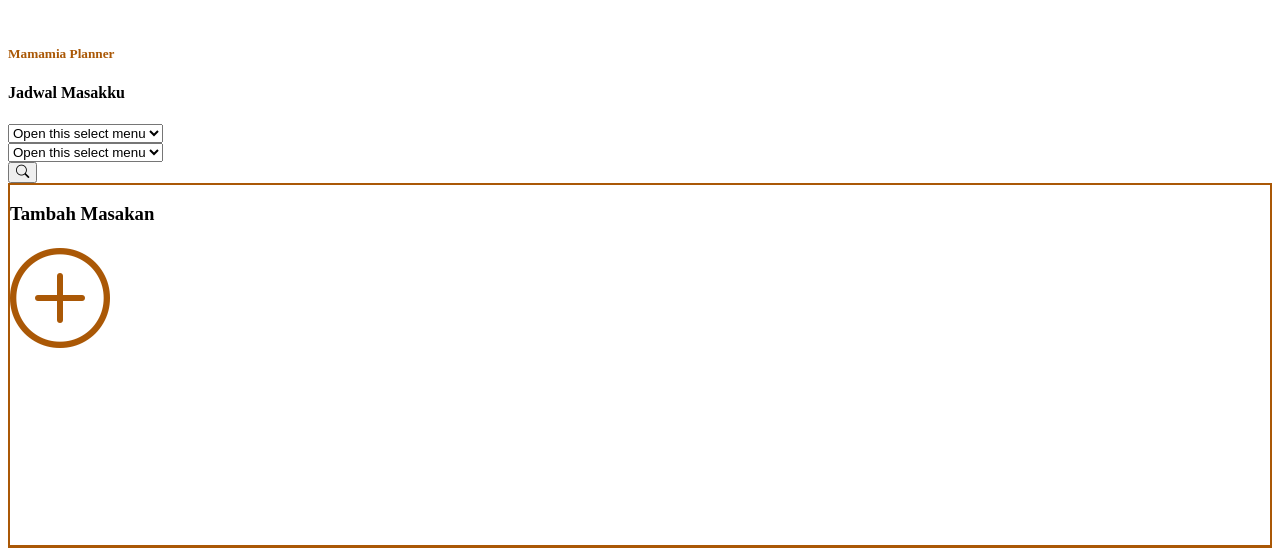
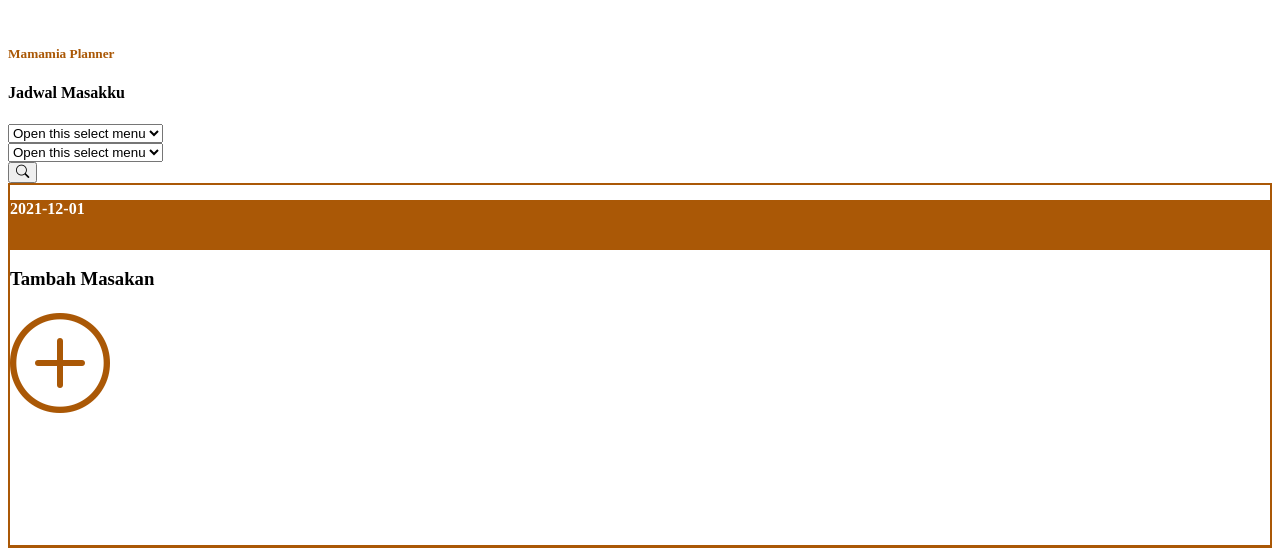
Before and after one commit to nadiaamanda-22/mamamiaplanner, a CodeIgniter app: the page made by application/views/frontend/penjadwalan/index.php in a window 1280 px wide. Shown: the part 546-1094 px from the top of the page. Run offline with CodeIgniter, Linux system fonts and the light colour scheme.

Commit message:
Edit Penjadwalan Terbaru

```diff
--- a/application/views/frontend/penjadwalan/index.php
+++ b/application/views/frontend/penjadwalan/index.php
@@ -69,6 +69,7 @@
           <div class="row">
             <div class="col-md-4">
               <div class="card kotak text-center">
+                <div class="kotakheader"><p>2021-12-01</p></div>
                 <div class="card-body">
                   <div class="container">
                     <div class="row">
@@ -120,6 +121,7 @@
 
             <div class="col-md-4">
               <div class="card kotak text-center">
+                <div class="kotakheader"><p>2021-12-01</p></div>
                 <div class="card-body">
                   <div class="container">
                     <div class="row">
@@ -137,6 +139,7 @@
           <div class="row">
             <div class="col-md-4">
             <div class="card kotak text-center">
+              <div class="kotakheader"><p>2021-12-01</p></div>
                 <div class="card-body">
                   <div class="container">
                     <div class="row">
@@ -151,6 +154,7 @@
             </div>
             <div class="col-md-4">
               <div class="card kotak text-center">
+                <div class="kotakheader"><p>2021-12-01</p></div>
                 <div class="card-body">
                   <div class="container">
                     <div class="row">
@@ -166,6 +170,7 @@
 
             <div class="col-md-4">
             <div class="card kotak text-center">
+              <div class="kotakheader"><p>2021-12-01</p></div>
                 <div class="card-body">
                   <div class="container">
                     <div class="row">
--- a/assets/materialize/css/penjadwalan.css
+++ b/assets/materialize/css/penjadwalan.css
@@ -126,3 +126,15 @@
 .kotak2 .hapus {
 	background-color: rgb(255, 80, 80);
 }
+
+/* kotak header */
+.penjadwalan1 .kotakheader {
+background-color: #aa5806;
+
+height: 50px;
+}
+.penjadwalan1 .kotakheader p {
+	margin-top: 15px !important;
+	font-weight: bold;
+	color: white;
+}
```
Also changed, not shown: application/views/templates/footer.php (+35 -6 lines), application/views/templates/header.php (+13 -1 lines).
